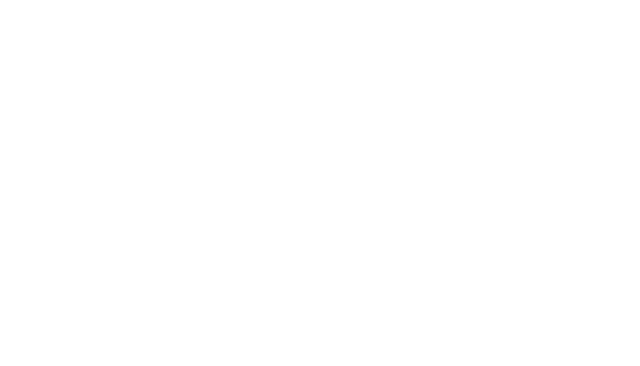
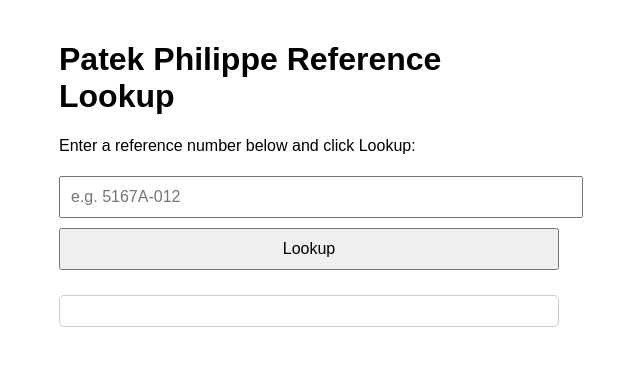
Before and after one commit to TexasCouty/Patek-Reference, a plain HTML site: page index.html in a window 1280 px wide. Shown: the whole page, without its empty margins (331-971 px from the left). Drawn offline with Linux system fonts and the light colour scheme.

Commit message:
index.html

```diff
--- a/index.html
+++ b/index.html
@@ -1,3 +1,38 @@
+<!DOCTYPE html>
+<html lang="en">
+<head>
+  <meta charset="UTF-8" />
+  <meta name="viewport" content="width=device-width, initial-scale=1.0"/>
+  <title>Patek Philippe Reference Lookup (Secure)</title>
+  <style>
+    body {
+      font-family: Arial, sans-serif;
+      padding: 20px;
+      max-width: 500px;
+      margin: auto;
+    }
+    input, button {
+      font-size: 1rem;
+      padding: 10px;
+      margin: 5px 0;
+      width: 100%;
+    }
+    #result {
+      margin-top: 20px;
+      padding: 15px;
+      border: 1px solid #ccc;
+      border-radius: 5px;
+      white-space: pre-wrap;
+    }
+  </style>
+</head>
+<body>
+  <h1>Patek Philippe Reference Lookup</h1>
+  <p>Enter a reference number below and click Lookup:</p>
+  <input id="reference" type="text" placeholder="e.g. 5167A-012" />
+  <button onclick="lookupReference()">Lookup</button>
+  <div id="result"></div>
+
   <script>
     async function lookupReference() {
       const refInput = document.getElementById('reference').value.trim();
@@ -9,7 +44,7 @@
       document.getElementById('result').innerText = 'Fetching info...';
 
       try {
-      // ✅ This calls your secure serverless function instead of OpenAI directly
+        // ✅ For Netlify: calls your serverless function in netlify/functions/
         const response = await fetch('/.netlify/functions/chatgpt-proxy', {
           method: 'POST',
           headers: { 'Content-Type': 'application/json' },
@@ -20,7 +55,9 @@
         document.getElementById('result').innerText = data.reply;
       } catch (error) {
         console.error(error);
-      document.getElementById('result').innerText = 'Error fetching data.';
+        document.getElementById('result').innerText = 'Error fetching data. Check function logs and API key.';
       }
     }
   </script>
+</body>
+</html>
```
Lines whose indentation alone changed are shown as unchanged.
